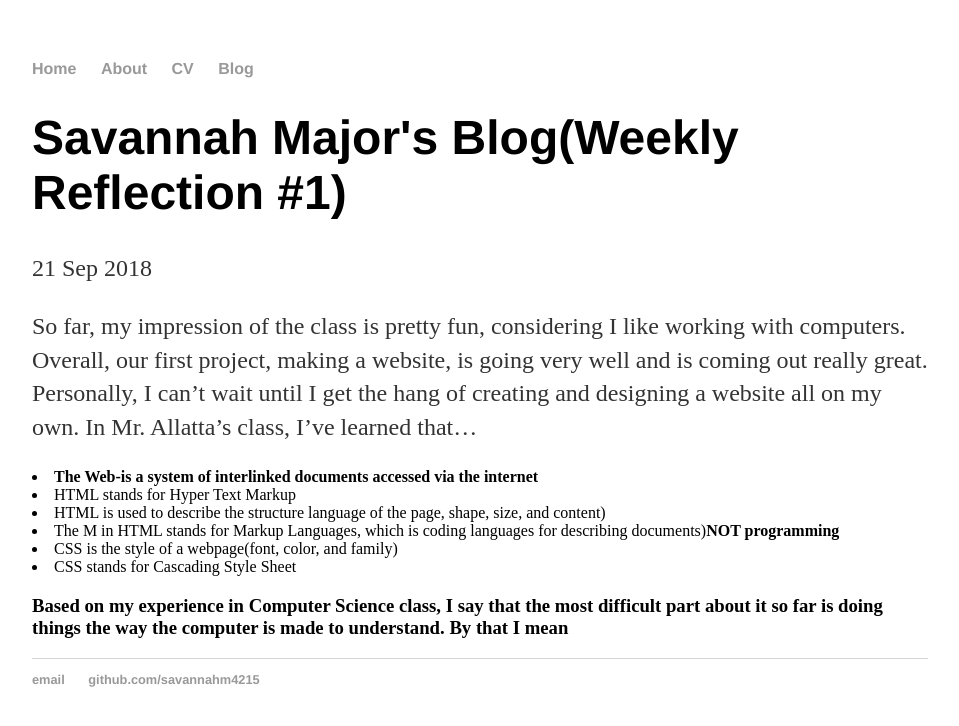
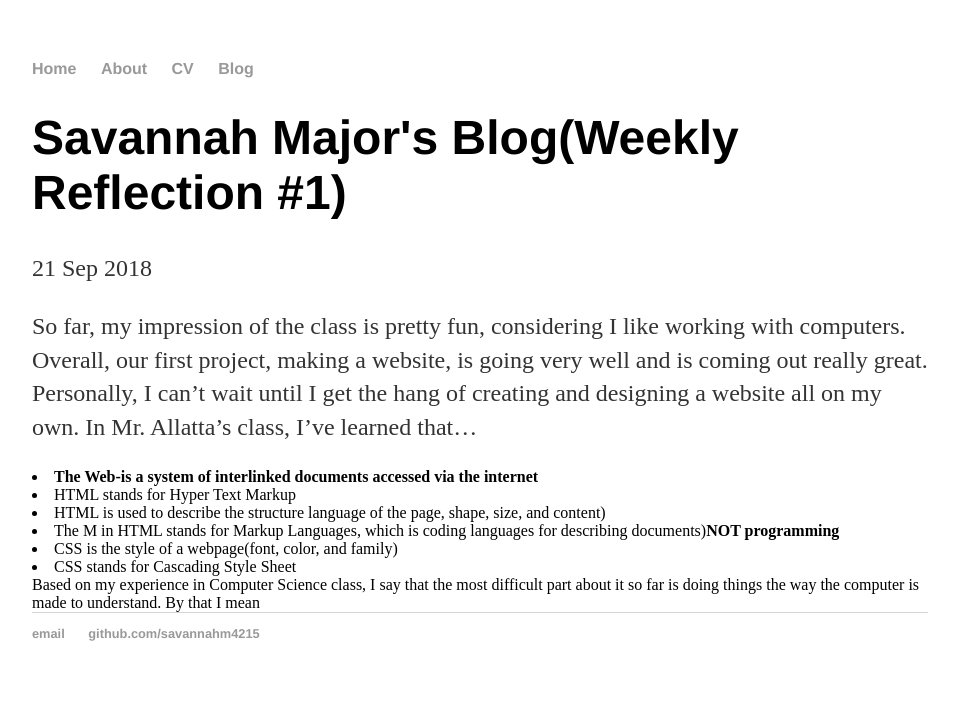
Before and after one commit to savannahm4215/savannahm4215.github.io, a Jekyll site: the page built from _posts/2018-09-21-weekly-reflection-01.md, in a window 1280 px wide. Shown: the top 726 px of the page, without its empty margins (160-1119 px from the left). Built offline with Jekyll 4.4.1, drawn with Linux system fonts in a browser that asks for light colours.

```diff
--- a/_posts/2018-09-21-weekly-reflection-01.md
+++ b/_posts/2018-09-21-weekly-reflection-01.md
@@ -14,4 +14,4 @@ So far, my impression of the class is pretty fun, considering I like working wit
 <li>CSS stands for Cascading Style Sheet</li>
 
 
-<h3>Based on my experience in Computer Science class, I say that the most difficult part about it so far is doing things the way the computer is made to understand. By that I mean</h3>
+Based on my experience in Computer Science class, I say that the most difficult part about it so far is doing things the way the computer is made to understand. By that I mean
```
